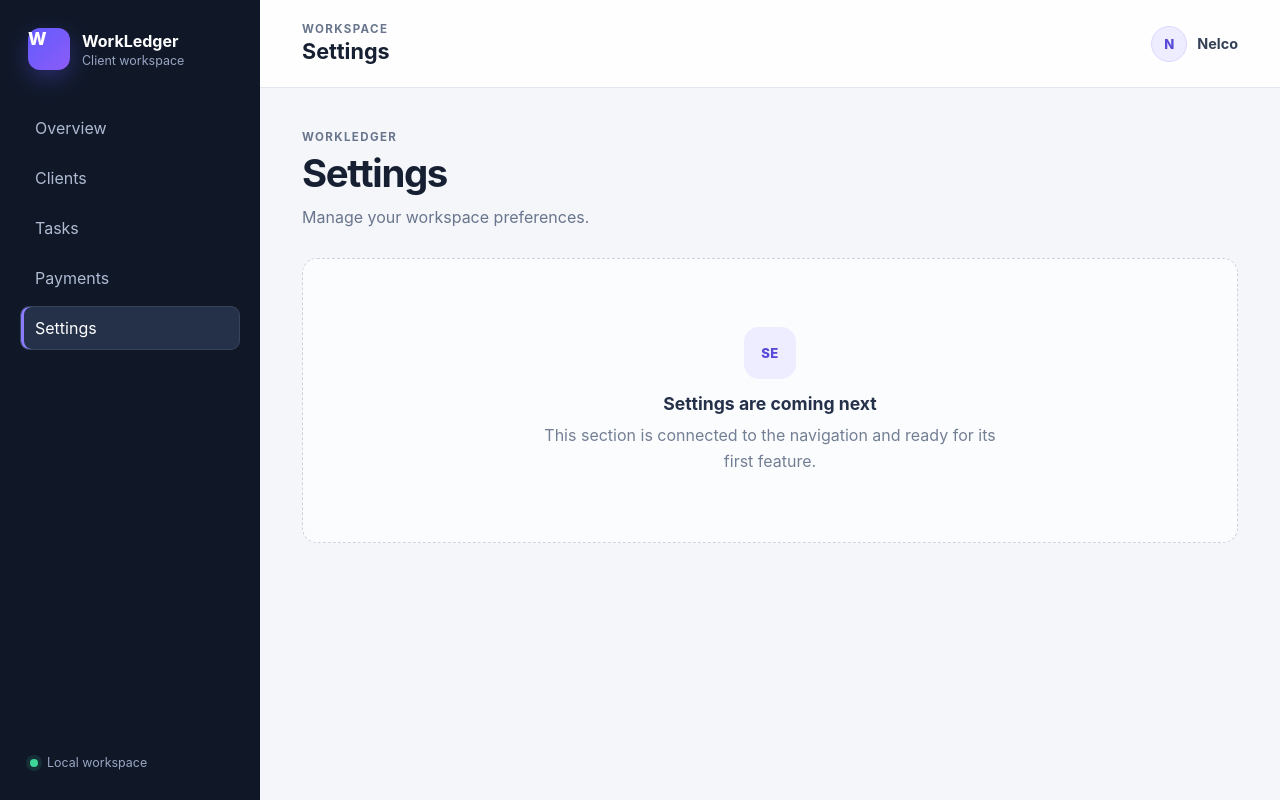
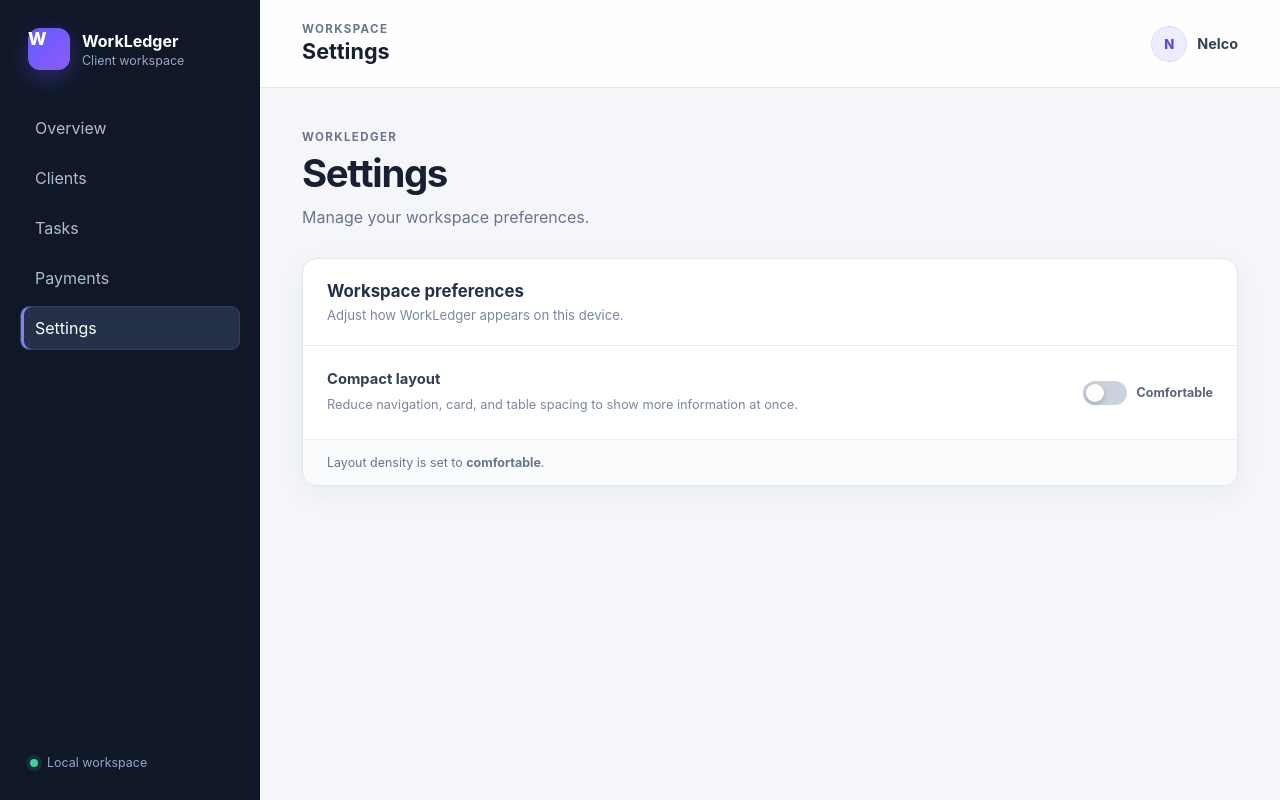
Before and after one commit to nelco254-art/workledger, a React (Vite) app: page / in a window 1280 px wide. Both pictures are taken after a click on the button "Settings". Built offline with nearby package versions, Linux system fonts and the light colour scheme.

Commit message:
feat: add compact workspace preference

```diff
--- a/src/App.css
+++ b/src/App.css
@@ -905,3 +905,160 @@
     width: 100%;
   }
 }
+
+.settings-panel {
+  overflow: hidden;
+  border: 1px solid #e2e6ee;
+  border-radius: 15px;
+  background: #ffffff;
+  box-shadow: 0 8px 28px rgb(29 41 57 / 5%);
+}
+
+.settings-header {
+  padding: 22px 24px;
+  border-bottom: 1px solid #e7eaf0;
+}
+
+.settings-header h3 {
+  margin: 0;
+  color: #25314a;
+  font-size: 1.05rem;
+}
+
+.settings-header p {
+  margin: 6px 0 0;
+  color: #7b879d;
+  font-size: 0.82rem;
+}
+
+.preference-row {
+  display: flex;
+  align-items: center;
+  justify-content: space-between;
+  gap: 30px;
+  padding: 24px;
+}
+
+.preference-row h4 {
+  margin: 0;
+  color: #344054;
+  font-size: 0.92rem;
+}
+
+.preference-row p {
+  max-width: 610px;
+  margin: 7px 0 0;
+  color: #7b879d;
+  font-size: 0.8rem;
+  line-height: 1.55;
+}
+
+.toggle-control {
+  display: flex;
+  align-items: center;
+  gap: 10px;
+  flex: 0 0 auto;
+  color: #596579;
+  font-size: 0.78rem;
+  font-weight: 700;
+  cursor: pointer;
+}
+
+.toggle-control input {
+  position: absolute;
+  width: 1px;
+  height: 1px;
+  opacity: 0;
+}
+
+.toggle-track {
+  position: relative;
+  width: 44px;
+  height: 24px;
+  border-radius: 999px;
+  background: #cbd2de;
+  transition: background 150ms ease;
+}
+
+.toggle-thumb {
+  position: absolute;
+  top: 3px;
+  left: 3px;
+  width: 18px;
+  height: 18px;
+  border-radius: 50%;
+  background: #ffffff;
+  box-shadow: 0 2px 5px rgb(16 24 40 / 25%);
+  transition: transform 150ms ease;
+}
+
+.toggle-control input:checked + .toggle-track {
+  background: #635bff;
+}
+
+.toggle-control input:checked + .toggle-track .toggle-thumb {
+  transform: translateX(20px);
+}
+
+.toggle-control input:focus-visible + .toggle-track {
+  outline: 3px solid #b7aefa;
+  outline-offset: 3px;
+}
+
+.settings-status {
+  margin: 0;
+  padding: 15px 24px;
+  border-top: 1px solid #edf0f5;
+  color: #69758c;
+  background: #fafbfc;
+  font-size: 0.78rem;
+}
+
+.app-shell.compact {
+  grid-template-columns: 220px minmax(0, 1fr);
+}
+
+.compact .sidebar {
+  padding: 20px 14px;
+}
+
+.compact .nav-list {
+  margin-top: 26px;
+}
+
+.compact .nav-button {
+  padding: 8px 12px;
+}
+
+.compact .topbar {
+  min-height: 72px;
+  padding: 13px 30px;
+}
+
+.compact .page-content {
+  padding: 28px 30px;
+}
+
+.compact .summary-card,
+.compact .task-card {
+  padding: 14px;
+}
+
+.compact .client-table th,
+.compact .client-table td,
+.compact .payment-table th,
+.compact .payment-table td {
+  padding-top: 11px;
+  padding-bottom: 11px;
+}
+
+@media (max-width: 720px) {
+  .preference-row {
+    align-items: flex-start;
+    flex-direction: column;
+  }
+
+  .app-shell.compact {
+    grid-template-columns: 1fr;
+  }
+}
--- a/src/App.tsx
+++ b/src/App.tsx
@@ -1,7 +1,8 @@
 import { useState } from 'react'
 import { ClientDirectory } from './components/ClientDirectory'
+import { PaymentLedger } from './components/PaymentLedger'
+import { SettingsPanel } from './components/SettingsPanel'
 import { TaskBoard } from './components/TaskBoard'
-import { PaymentLedger } from './components/PaymentLedger'
 import { clients, payments, tasks } from './data'
 import './App.css'
 
@@ -51,6 +52,8 @@ const formatKes = (amount: number) =>
 
 function App() {
   const [activePage, setActivePage] = useState<PageId>('overview')
+  const [compactMode, setCompactMode] = useState(false)
+
   const currentPage = navigation.find((item) => item.id === activePage)!
 
   return (
@@ -59,7 +62,7 @@ function App() {
         Skip to main content
       </a>
 
-      <div className="app-shell">
+      <div className={`app-shell${compactMode ? ' compact' : ''}`}>
         <aside className="sidebar">
           <div className="brand">
             <span className="brand-mark" aria-hidden="true">
@@ -173,18 +176,10 @@ function App() {
             ) : activePage === 'payments' ? (
               <PaymentLedger clients={clients} payments={payments} />
             ) : (
-              <div className="empty-state">
-                <span className="empty-state-mark" aria-hidden="true">
-                  {currentPage.label.slice(0, 2).toUpperCase()}
-                </span>
-
-                <h3>{currentPage.label} are coming next</h3>
-
-                <p>
-                  This section is connected to the navigation and ready for its
-                  first feature.
-                </p>
-              </div>
+              <SettingsPanel
+                compactMode={compactMode}
+                onCompactModeChange={setCompactMode}
+              />
             )}
           </section>
         </main>
--- /dev/null
+++ b/src/components/SettingsPanel.tsx
@@ -0,0 +1,53 @@
+interface SettingsPanelProps {
+  compactMode: boolean
+  onCompactModeChange: (enabled: boolean) => void
+}
+
+export function SettingsPanel({
+  compactMode,
+  onCompactModeChange,
+}: SettingsPanelProps) {
+  return (
+    <section
+      className="settings-panel"
+      aria-labelledby="workspace-preferences-heading"
+    >
+      <header className="settings-header">
+        <h3 id="workspace-preferences-heading">Workspace preferences</h3>
+        <p>Adjust how WorkLedger appears on this device.</p>
+      </header>
+
+      <div className="preference-row">
+        <div>
+          <h4>Compact layout</h4>
+          <p id="compact-layout-description">
+            Reduce navigation, card, and table spacing to show more information
+            at once.
+          </p>
+        </div>
+
+        <label className="toggle-control">
+          <input
+            aria-describedby="compact-layout-description"
+            checked={compactMode}
+            onChange={(event) =>
+              onCompactModeChange(event.target.checked)
+            }
+            type="checkbox"
+          />
+
+          <span className="toggle-track" aria-hidden="true">
+            <span className="toggle-thumb" />
+          </span>
+
+          <span>{compactMode ? 'Compact' : 'Comfortable'}</span>
+        </label>
+      </div>
+
+      <p className="settings-status" aria-live="polite">
+        Layout density is set to{' '}
+        <strong>{compactMode ? 'compact' : 'comfortable'}</strong>.
+      </p>
+    </section>
+  )
+}
```
